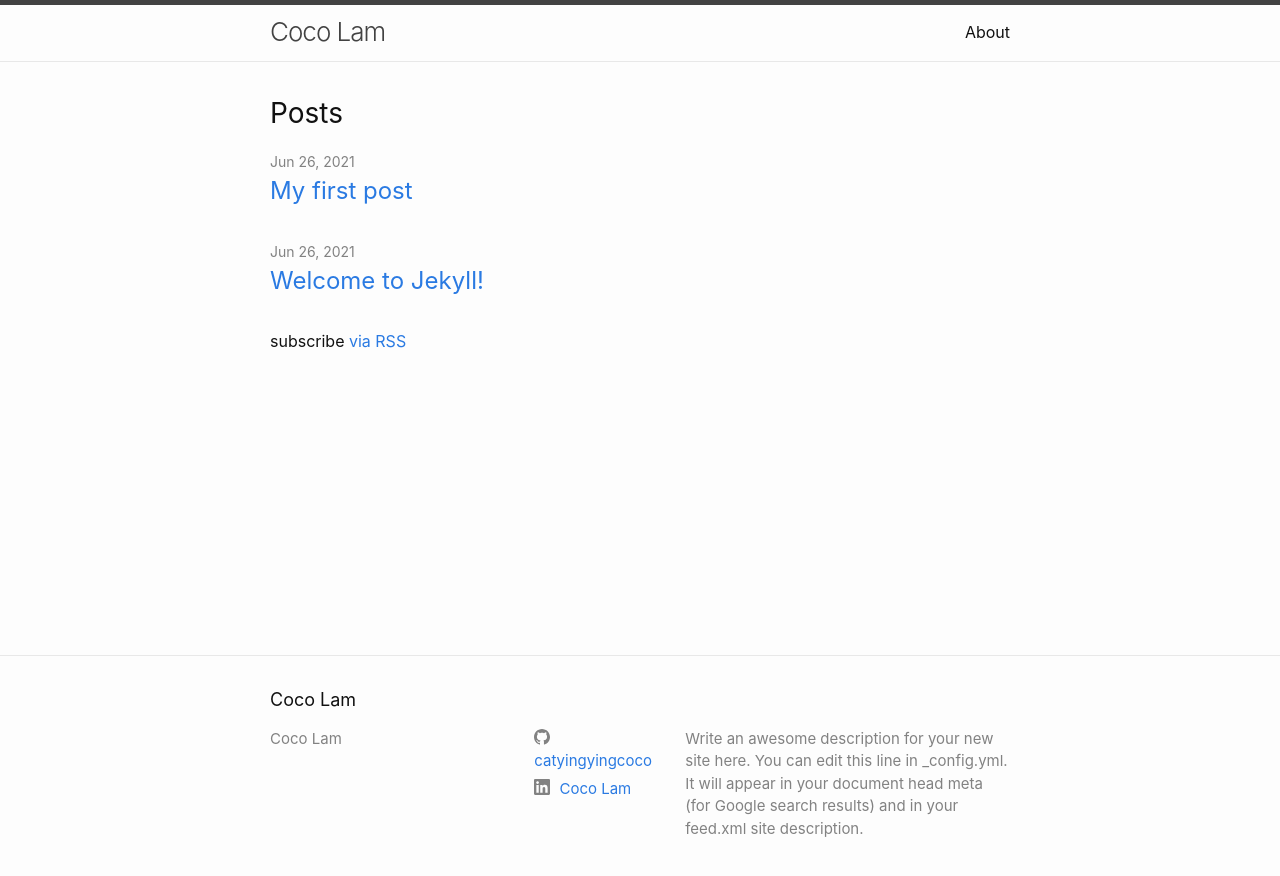
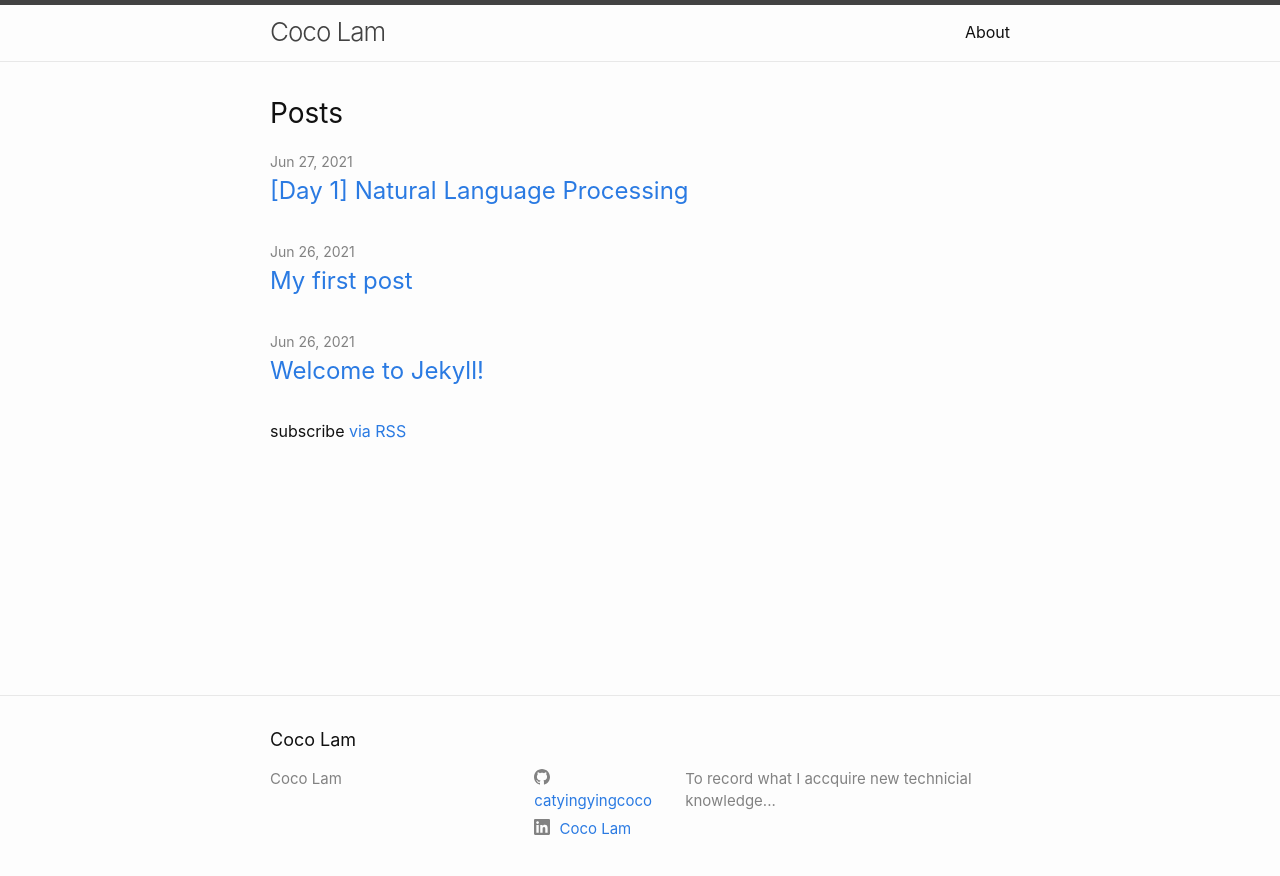
Before and after one commit to catyingyingcoco/blog, a Jekyll site: the page built from index.markdown, in a window 1280 px wide. Shown: the top 876 px of the page. Built offline with Jekyll 4.4.1, drawn with Linux system fonts in a browser that asks for light colours.

Commit message:
update blog

```diff
--- a/_config.yml
+++ b/_config.yml
@@ -21,14 +21,14 @@
 title: Coco Lam
 # email: your-email@example.com
 description: >- # this means to ignore newlines until "baseurl:"
-  Write an awesome description for your new site here. You can edit this
-  line in _config.yml. It will appear in your document head meta (for
-  Google search results) and in your feed.xml site description.
+  To record what I accquire new technicial knowledge...
 baseurl: "/blog" # the subpath of your site, e.g. /blog
 url: "https://catyingyingcoco.github.io/" # the base hostname & protocol for your site, e.g. http://example.com
 #twitter_username: jekyllrb
 github_username:  catyingyingcoco
 linkedin_username: Coco Lam
+author: Coco Lam
+copyright: Coco Lam
 
 # Build settings
 # theme: minima
```
Also changed, not shown: _posts/2021-06-27-nlp-1.md (added, +14 -0 lines).
